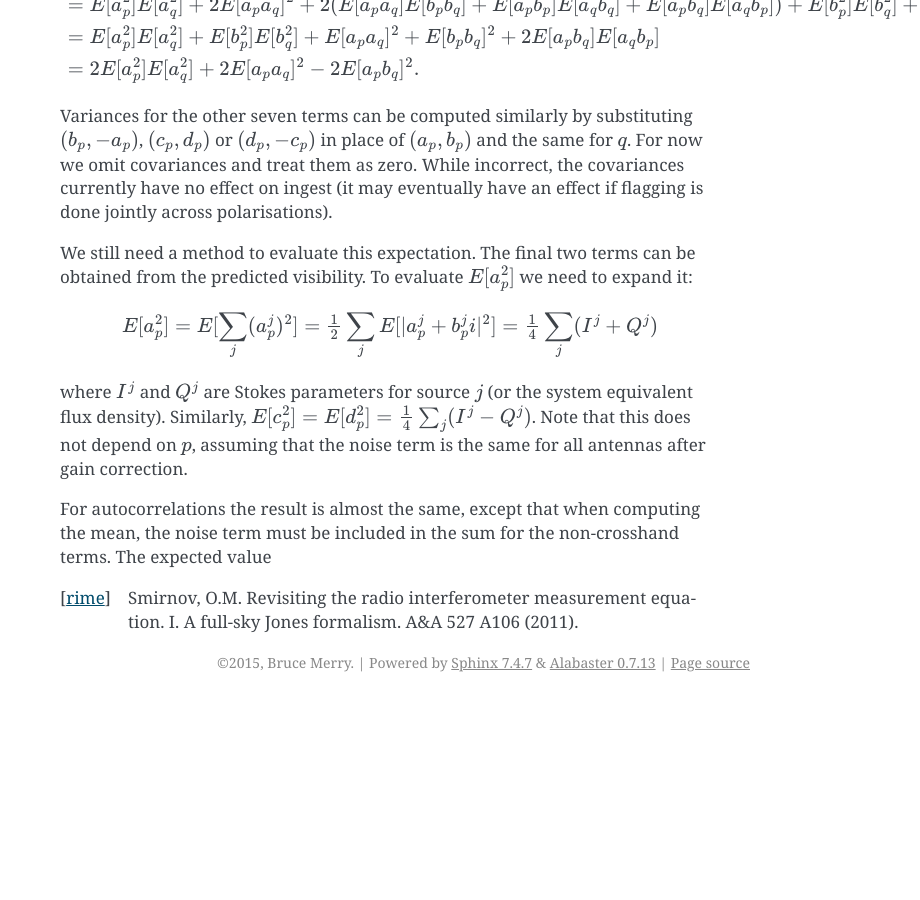
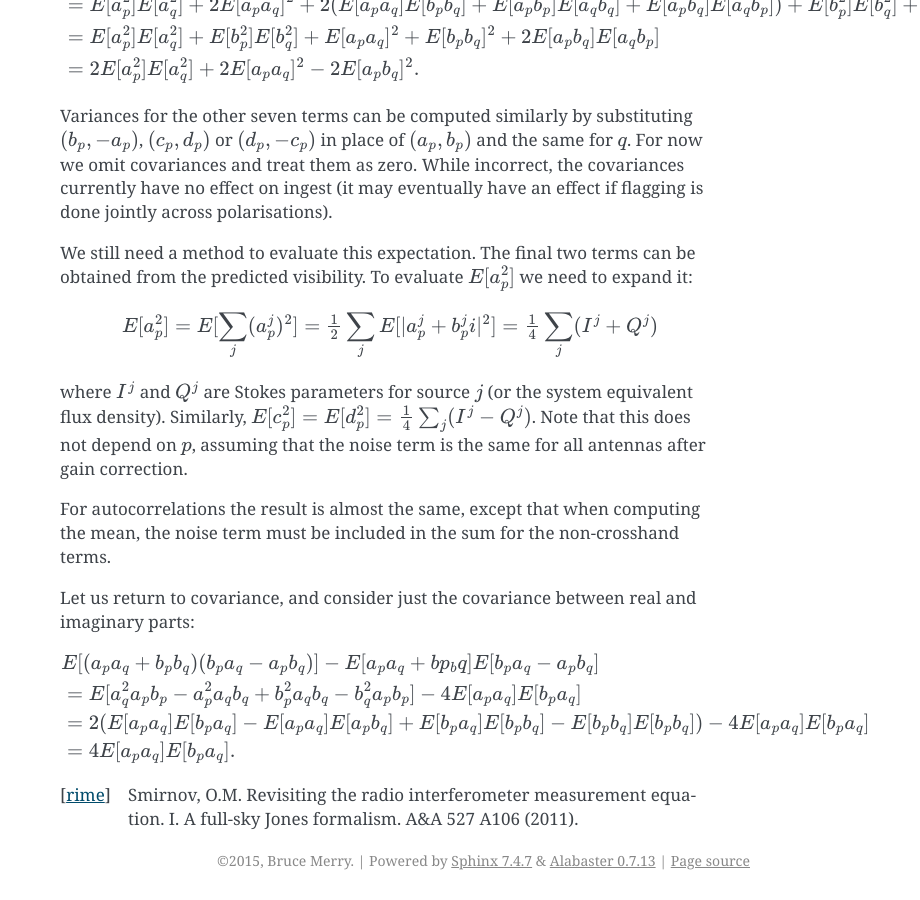
Before and after one commit to ska-sa/katcbfsim, a Sphinx documentation site: the page built from doc/maths.rst, in a window 1280 px wide and 900 px high, scrolled down 1323 px. Shown: the whole window, without its empty margins (360-1280 px from the left). Built offline with Sphinx 7.4.7, drawn with Linux system fonts in a browser that asks for light colours; before the commit the page ends 2025 px from its top, so only the background shows below that; some of the changed text lies outside the part shown.

Commit message:
Describe computation of covariance between real and imag parts of a visibility

```diff
--- a/doc/maths.rst
+++ b/doc/maths.rst
@@ -105,7 +105,19 @@ same for all antennas after gain correction.
 
 For autocorrelations the result is almost the same, except that when computing
 the mean, the noise term must be included in the sum for the non-crosshand
-terms. The expected value
+terms.
+
+Let us return to covariance, and consider just the covariance between real and
+imaginary parts:
+
+.. math::
+    \begin{align}
+    &E[(a_pa_q + b_pb_q)(b_pa_q-a_pb_q)] - E[a_pa_q+bp_bq]E[b_pa_q-a_pb_q]\\
+    &= E[a_q^2a_pb_p - a_p^2a_qb_q + b_p^2a_qb_q - b_q^2a_pb_p] - 4E[a_pa_q]E[b_pa_q]\\
+    &= 2(E[a_pa_q]E[b_pa_q] - E[a_pa_q]E[a_pb_q] + E[b_pa_q]E[b_pb_q] -
+         E[b_pb_q]E[b_pb_q]) - 4E[a_pa_q]E[b_pa_q]\\
+    &= 4E[a_pa_q]E[b_pa_q].
+    \end{align}
 
 .. [rime] Smirnov, O.M. Revisiting the radio interferometer measurement
    equation. I. A full-sky Jones formalism. A&A 527 A106 (2011).
```
Also changed, not shown: other parts of doc/maths.rst (+1 -1 lines).
